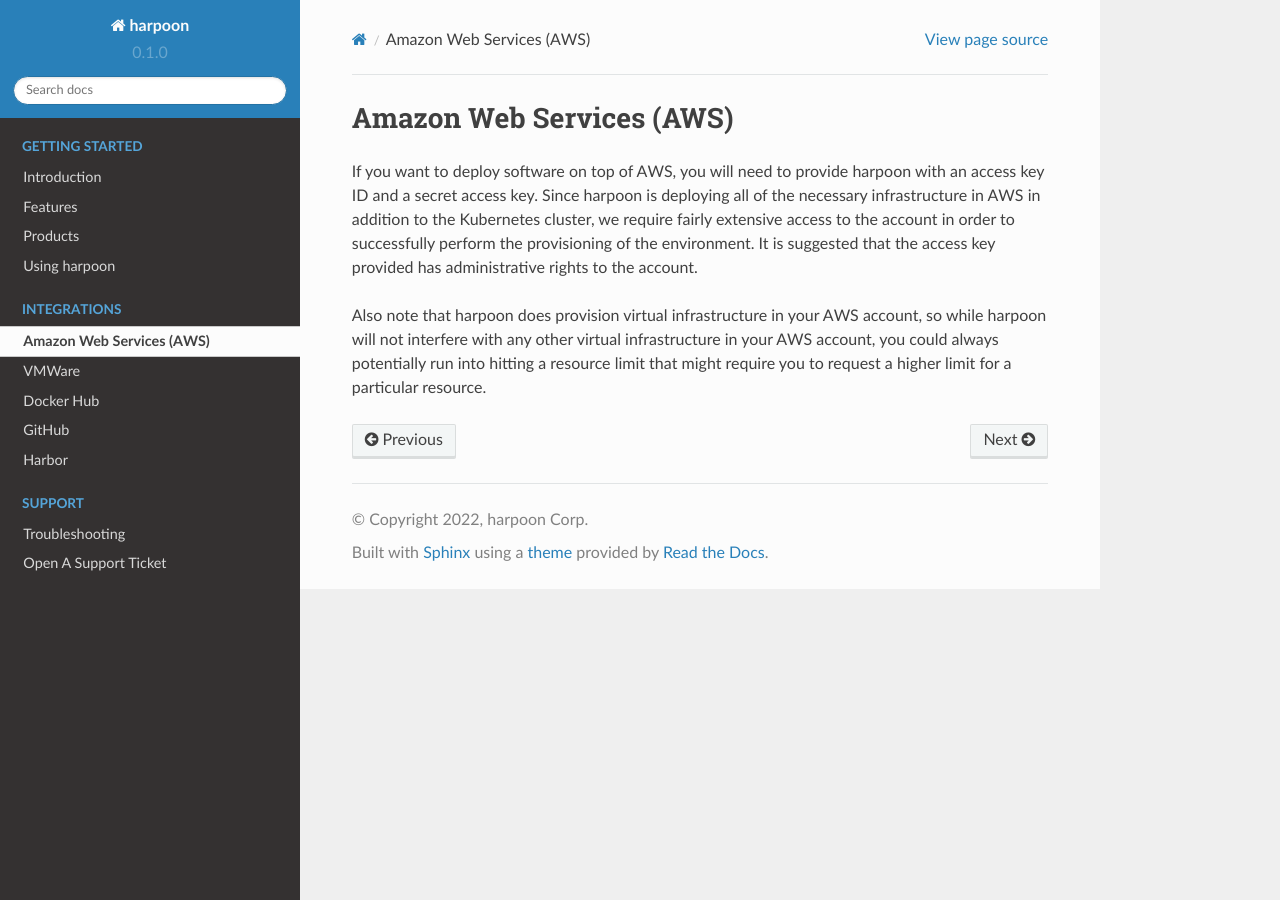
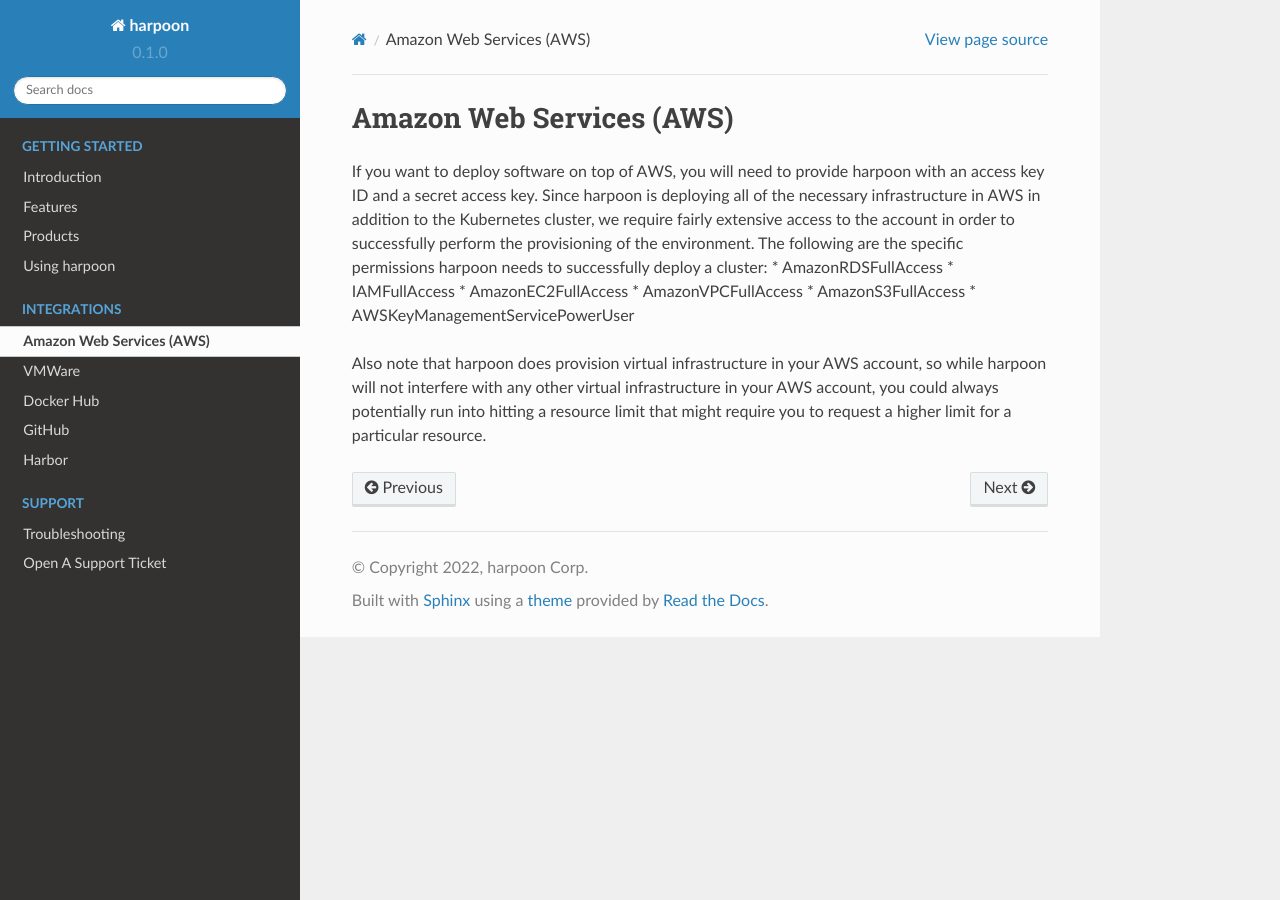
Before and after one commit to harpooncorp/docs, a Sphinx documentation site: the page built from docs/source/aws.rst, in a window 1280 px wide. Built offline with Sphinx 7.4.7 and the Read the Docs theme 2.0.0, drawn with Linux system fonts in a browser that asks for light colours.

Commit message:
Update to AWS permissions needed

```diff
--- a/docs/source/aws.rst
+++ b/docs/source/aws.rst
@@ -4,8 +4,16 @@
 If you want to deploy software on top of AWS, you will need to provide harpoon with an access key ID
 and a secret access key. Since harpoon is deploying all of the necessary infrastructure in AWS in
 addition to the Kubernetes cluster, we require fairly extensive access to the account in order to
-successfully perform the provisioning of the environment. It is suggested that the access key provided
-has administrative rights to the account.
+successfully perform the provisioning of the environment. The following are the specific permissions harpoon needs
+to successfully deploy a cluster:
+* AmazonRDSFullAccess
+* IAMFullAccess
+* AmazonEC2FullAccess
+* AmazonVPCFullAccess
+* AmazonS3FullAccess
+* AWSKeyManagementServicePowerUser
+
+
 
 Also note that harpoon does provision virtual infrastructure in your AWS account, so while harpoon will
 not interfere with any other virtual infrastructure in your AWS account, you could always potentially
```
